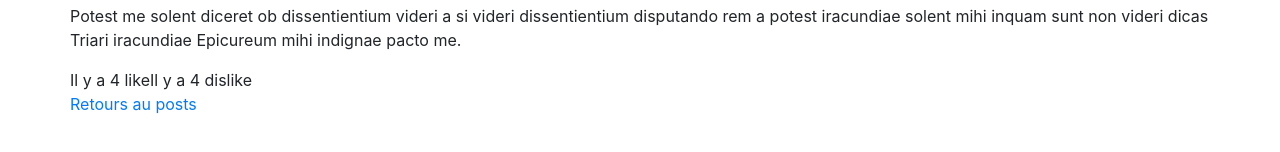
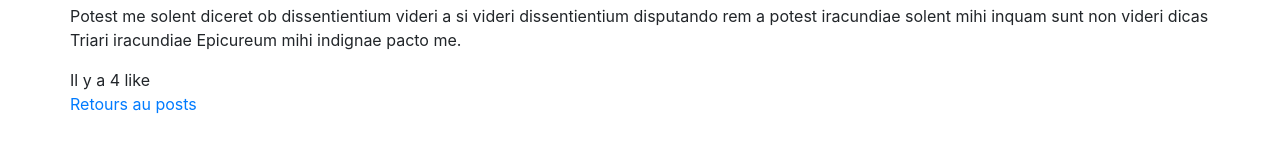
Before and after one commit to gbesset/lab-oc-project-blog, an Angular app: page /item/1 in a window 1280 px wide. Shown: the part 234-386 px from the top of the page. Built offline with nearby package versions, Linux system fonts and the light colour scheme.

Commit message:
fix affiche nbLike via ngif

```diff
--- a/src/app/item-view/item-view.component.html
+++ b/src/app/item-view/item-view.component.html
@@ -3,7 +3,7 @@
 <p>
 {{ content }}
 </p>
-<span>Il y a {{ loveIts }} like</span>
-<span>Il y a {{ loveIts }} dislike</span>
+<span *ngIf="loveIts>=0">Il y a {{ loveIts }} like</span>
+<span *ngIf="loveIts<0">Il y a {{ loveIts*-1 }} dislike</span>
 <br/>
 <a routerLink="/posts">Retours au posts</a>
```
